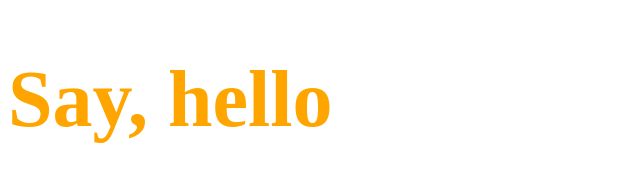
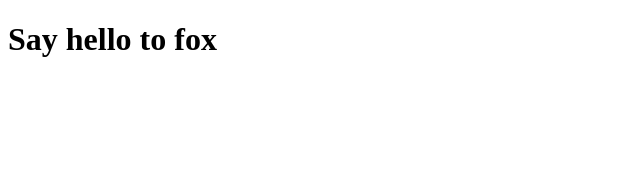
Before and after one commit to KamilBuksa/testProject3, a plain HTML site: page index.html in a window 1280 px wide. Shown: the whole page, without its empty margins (0-640 px from the left). Drawn offline with Linux system fonts and the light colour scheme.

Commit message:
delete rubbish files

```diff
--- a/index.html
+++ b/index.html
@@ -6,11 +6,10 @@
     <meta http-equiv="X-UA-Compatible" content="IE=edge">
     <meta name="viewport" content="width=device-width, initial-scale=1.0">
     <title>Document</title>
-    <link rel="stylesheet" href="style.css">
 </head>
 
 <body>
-    <h1>Say, hello</h1>
+    <h1>Say hello to fox</h1>
 </body>
 
 </html>
--- a/style.css
+++ /dev/null
@@ -1,4 +0,0 @@
-h1 {
-    font-size: 5rem;
-    color: orange;
-}
```
Also changed, not shown: 1 other file.
